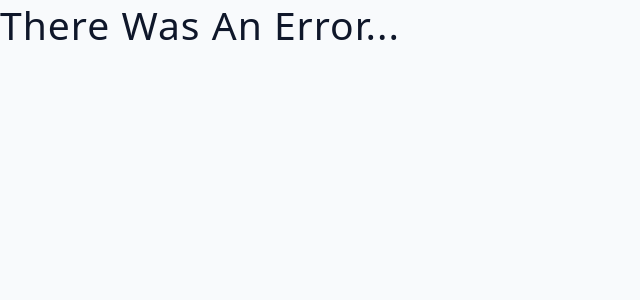
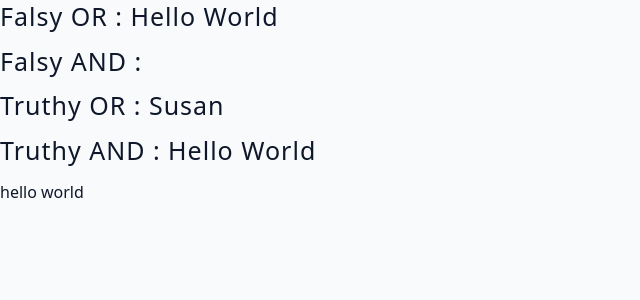
Before and after one commit to Shubh484/react-advance, a React (Vite) app in the folder advanced-react/: page / in a window 1280 px wide. Shown: the top 300 px of the page, without its empty margins (0-640 px from the left). Built offline with nearby package versions, Linux system fonts and the light colour scheme; no server answers.

Commit message:
short circuit

```diff
--- a/advanced-react/src/App.jsx
+++ b/advanced-react/src/App.jsx
@@ -1,9 +1,9 @@
-import MultipleReturnsFetchData from "./tutorial/03-conditional-rendering/starter/02-multiple-returns-fetch-data";
+import ShortCircuitOverview from "./tutorial/03-conditional-rendering/starter/04-short-circuit-overview";
 
 function App() {
   return (
     <>
-      <MultipleReturnsFetchData />
+      <ShortCircuitOverview />
     </>
   );
 }
--- a/advanced-react/src/tutorial/03-conditional-rendering/starter/04-short-circuit-overview.jsx
+++ b/advanced-react/src/tutorial/03-conditional-rendering/starter/04-short-circuit-overview.jsx
@@ -1,6 +1,24 @@
-import { useState } from 'react';
+import { useState } from "react";
 
 const ShortCircuitOverview = () => {
+  //falsy
+  const [text, setText] = useState("");
+  //truthy
+  const [name, setName] = useState("susan");
+
+  const codeExample = text || "hello world";
+
+  return (
+    <>
+      {/* {if(someCondition){"won't work"}}  */}
+      <h4>Falsy OR : {text || "hello world"}</h4>
+      <h4>Falsy AND : {text && "hello world"}</h4>
+      <h4>Truthy OR : {name || "hello world"}</h4>
+      <h4>Truthy AND : {name && "hello world"}</h4>
+      {codeExample}
+    </>
+  );
+
   return <h2>short circuit overview</h2>;
 };
 export default ShortCircuitOverview;
```
